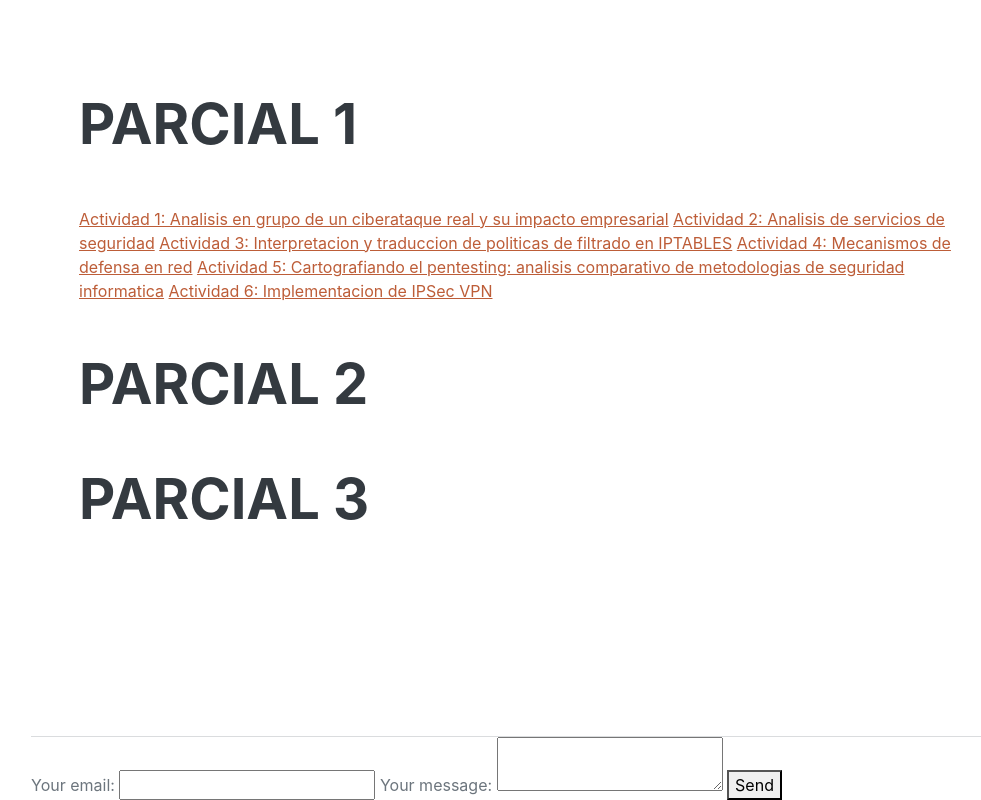
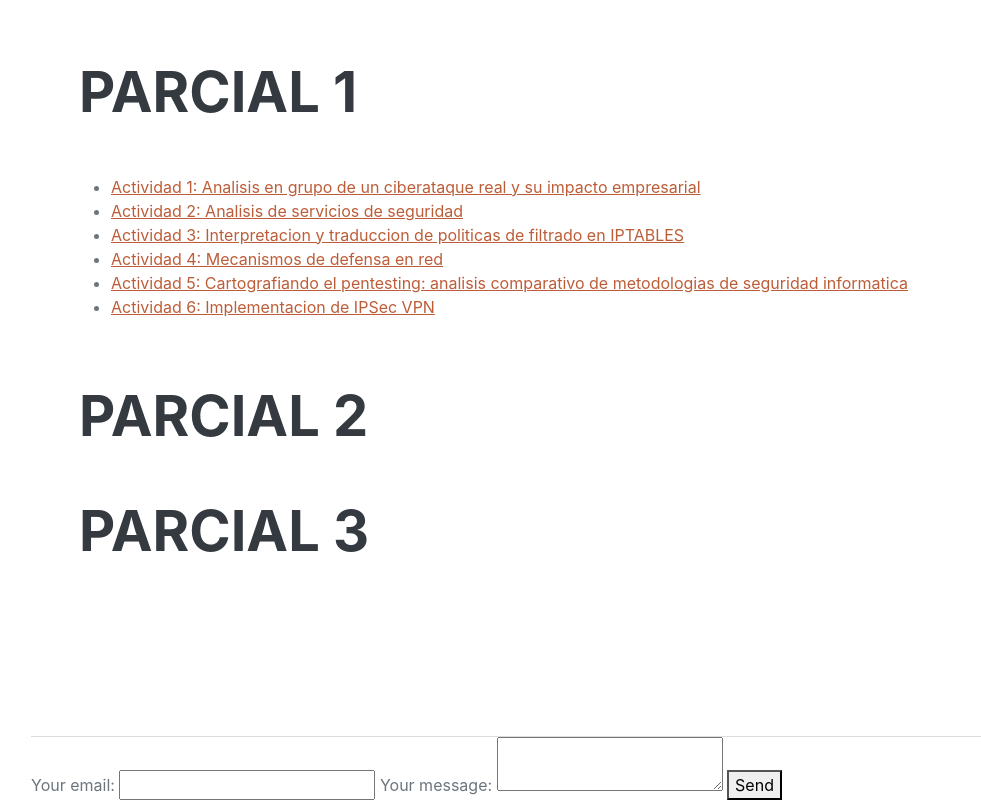
Before and after one commit to eaznar-c/portafolio-cnov-si, a plain HTML site: page index.html in a window 1280 px wide. Shown: the part 1208-2008 px from the top of the page, without its empty margins (241-1222 px from the left). Drawn offline with Linux system fonts and the light colour scheme; a web font is replaced by a local one.

Commit message:
Add files via upload

```diff
--- a/index.html
+++ b/index.html
@@ -70,12 +70,14 @@
                     <h2 class="mb-5">Parcial 1</h2>
                     <div class="d-flex flex-column flex-md-row justify-content-between mb-5">
                         <div class="flex-grow-1">
-                            <a href="parcial1/act1.html">Actividad 1: Analisis en grupo de un ciberataque real y su impacto empresarial</a>
-                            <a href="parcial1/act2.html">Actividad 2: Analisis de servicios de seguridad</a>
-                            <a href="parcial1/act3.html">Actividad 3: Interpretacion y traduccion de politicas de filtrado en IPTABLES</a>
-                            <a href="parcial1/act4.html">Actividad 4: Mecanismos de defensa en red</a>
-                            <a href="parcial1/act5.html">Actividad 5: Cartografiando el pentesting: analisis comparativo de metodologias de seguridad informatica</a>
-                            <a href="parcial1/act6.html">Actividad 6: Implementacion de IPSec VPN</a>
+                            <ul>
+                                <li><a href="parcial1/act1.html">Actividad 1: Analisis en grupo de un ciberataque real y su impacto empresarial</a></li>
+                                <li><a href="parcial1/act2.html">Actividad 2: Analisis de servicios de seguridad</a></li>
+                                <li><a href="parcial1/act3.html">Actividad 3: Interpretacion y traduccion de politicas de filtrado en IPTABLES</a></li>
+                                <li><a href="parcial1/act4.html">Actividad 4: Mecanismos de defensa en red</a></li>
+                                <li><a href="parcial1/act5.html">Actividad 5: Cartografiando el pentesting: analisis comparativo de metodologias de seguridad informatica</a></li>
+                                <li><a href="parcial1/act6.html">Actividad 6: Implementacion de IPSec VPN</a></li>
+                            </ul>
                         </div>
                     </div>
                     <h2 class="mb-5">Parcial 2</h2>
```
